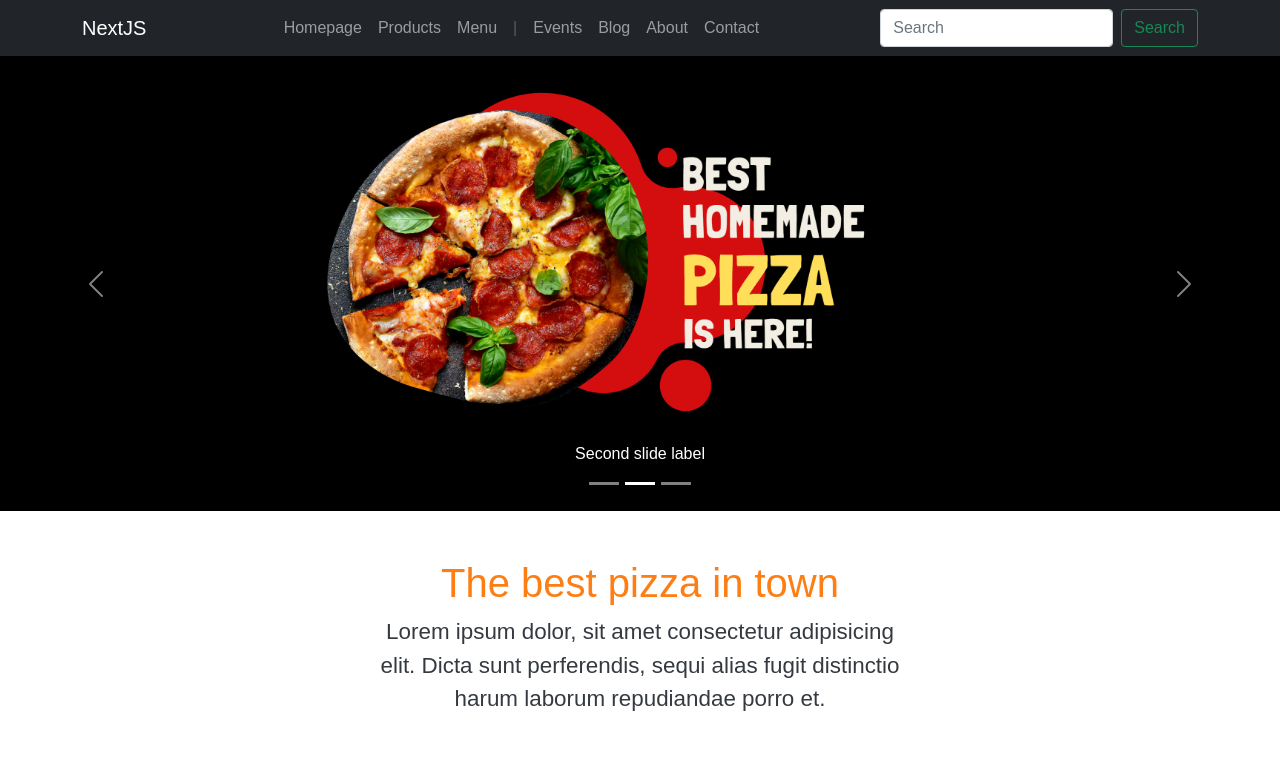
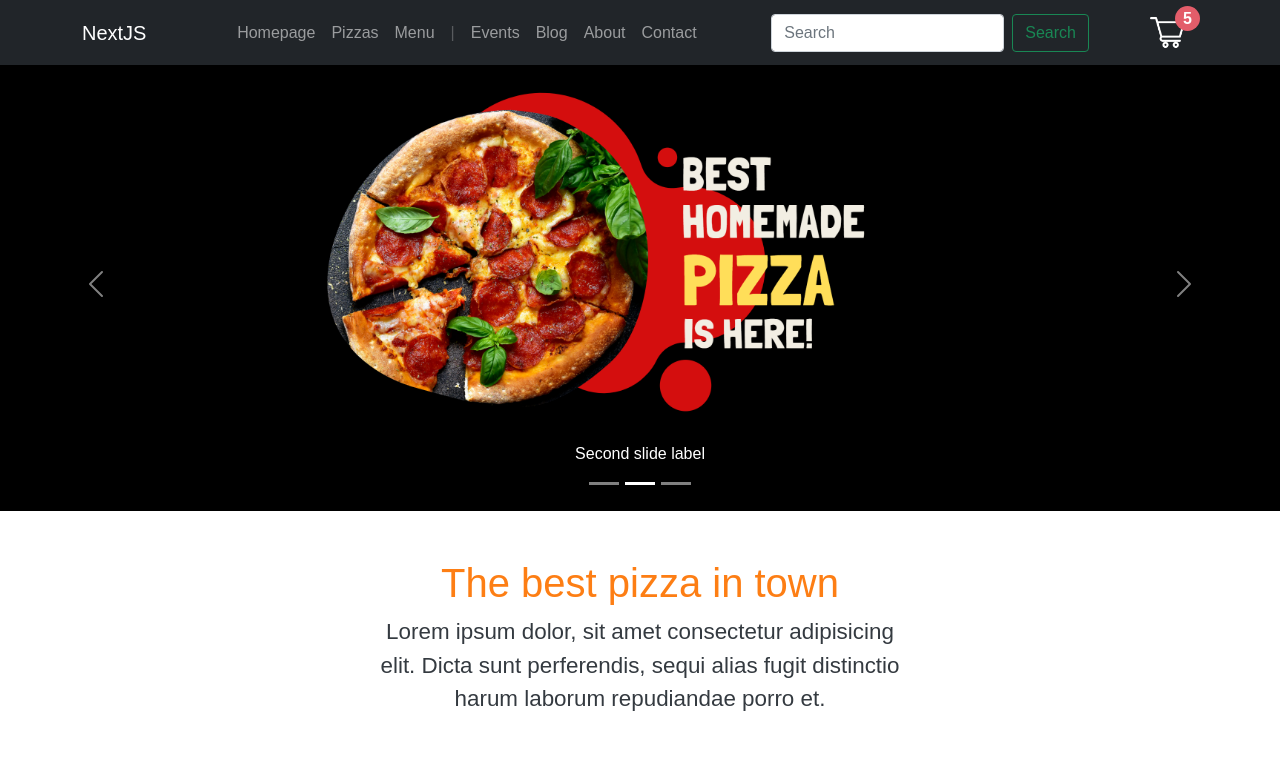
Before and after one commit to lucho20pt/nextjs-restaurant, a Next.js app: page / in a window 1280 px wide. Shown: the top 778 px of the page. Built offline with nearby package versions, Linux system fonts and the light colour scheme.

Commit message:
upd: Navigation - build cart button

```diff
--- a/components/layout/Navigation.js
+++ b/components/layout/Navigation.js
@@ -1,4 +1,6 @@
+import classes from '@/styles/layout/navigation.module.scss'
 import Link from 'next/link'
+import Image from 'next/image'
 import Container from 'react-bootstrap/Container'
 import Navbar from 'react-bootstrap/Navbar'
 import Nav from 'react-bootstrap/Nav'
@@ -9,21 +11,41 @@ import Button from 'react-bootstrap/Button'
 const Navigation = () => {
   //
   return (
-    <Navbar bg="dark" variant="dark" expand="lg" fixed="top">
+    <Navbar
+      className={classes.navbar}
+      bg="dark"
+      variant="dark"
+      expand="lg"
+      fixed="top"
+    >
       <Container>
         <Link href="/" passHref>
           <Navbar.Brand>NextJS</Navbar.Brand>
         </Link>
 
-        <Navbar.Toggle aria-controls="basic-navbar-nav" />
+        <div className="d-flex justify-content-center">
+          <Button
+            variant="link"
+            className="position-relative me-4 d-flex d-md-none"
+          >
+            <Image
+              src="/images/cart.png"
+              width="35"
+              height="35"
+              alt="cart"
+            />
+            <strong className={classes.counter}>5</strong>
+          </Button>
+          <Navbar.Toggle aria-controls="basic-navbar-nav" />
+        </div>
 
         <Navbar.Collapse id="basic-navbar-nav">
           <Nav className="mx-auto">
             <Link href="/" passHref>
               <Nav.Link>Homepage</Nav.Link>
             </Link>
-            <Link href="/products" passHref>
-              <Nav.Link>Products</Nav.Link>
+            <Link href="/pizzas" passHref>
+              <Nav.Link>Pizzas</Nav.Link>
             </Link>
             <Link href="/menu" passHref>
               <Nav.Link>Menu</Nav.Link>
@@ -56,6 +78,19 @@ const Navigation = () => {
             />
             <Button variant="outline-success">Search</Button>
           </Form>
+
+          <Button
+            variant="link"
+            className="position-relative ms-5 d-none d-md-flex"
+          >
+            <Image
+              src="/images/cart.png"
+              width="35"
+              height="35"
+              alt="cart"
+            />
+            <strong className={classes.counter}>5</strong>
+          </Button>
         </Navbar.Collapse>
       </Container>
     </Navbar>
--- /dev/null
+++ b/styles/layout/navigation.module.scss
@@ -0,0 +1,19 @@
+@import "@/styles/custom.scss";
+
+.navbar {
+    .counter{
+        position: absolute;
+        top:-3px;
+        right: -3px;
+        border-radius: 50%;
+        width: 25px;
+        height: 25px;
+
+        font-size: 1rem;
+        color: $white;
+        background-color: tint-color($danger, 20%);
+        display: flex;
+        align-items: center;
+        justify-content: center;
+    }
+}
```
